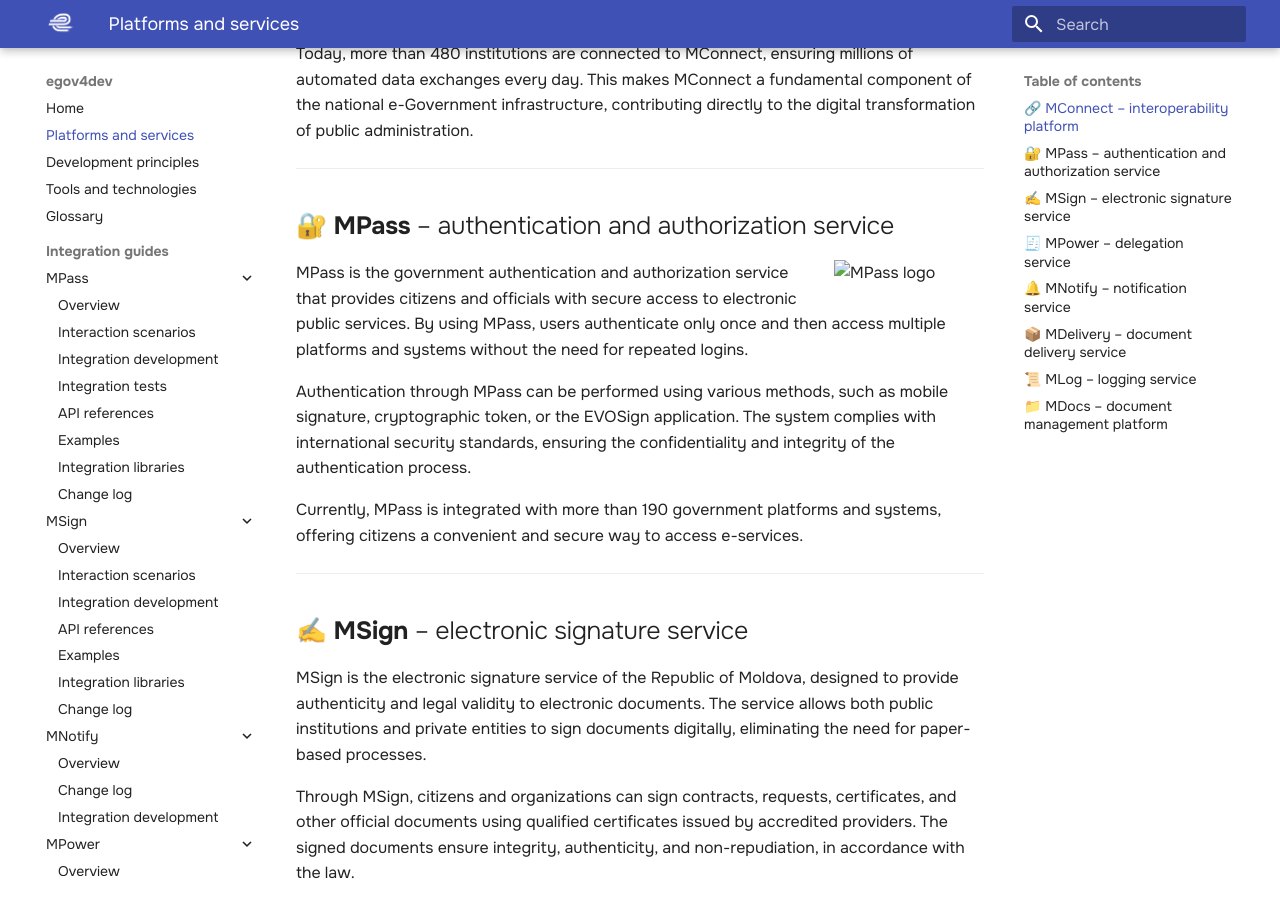
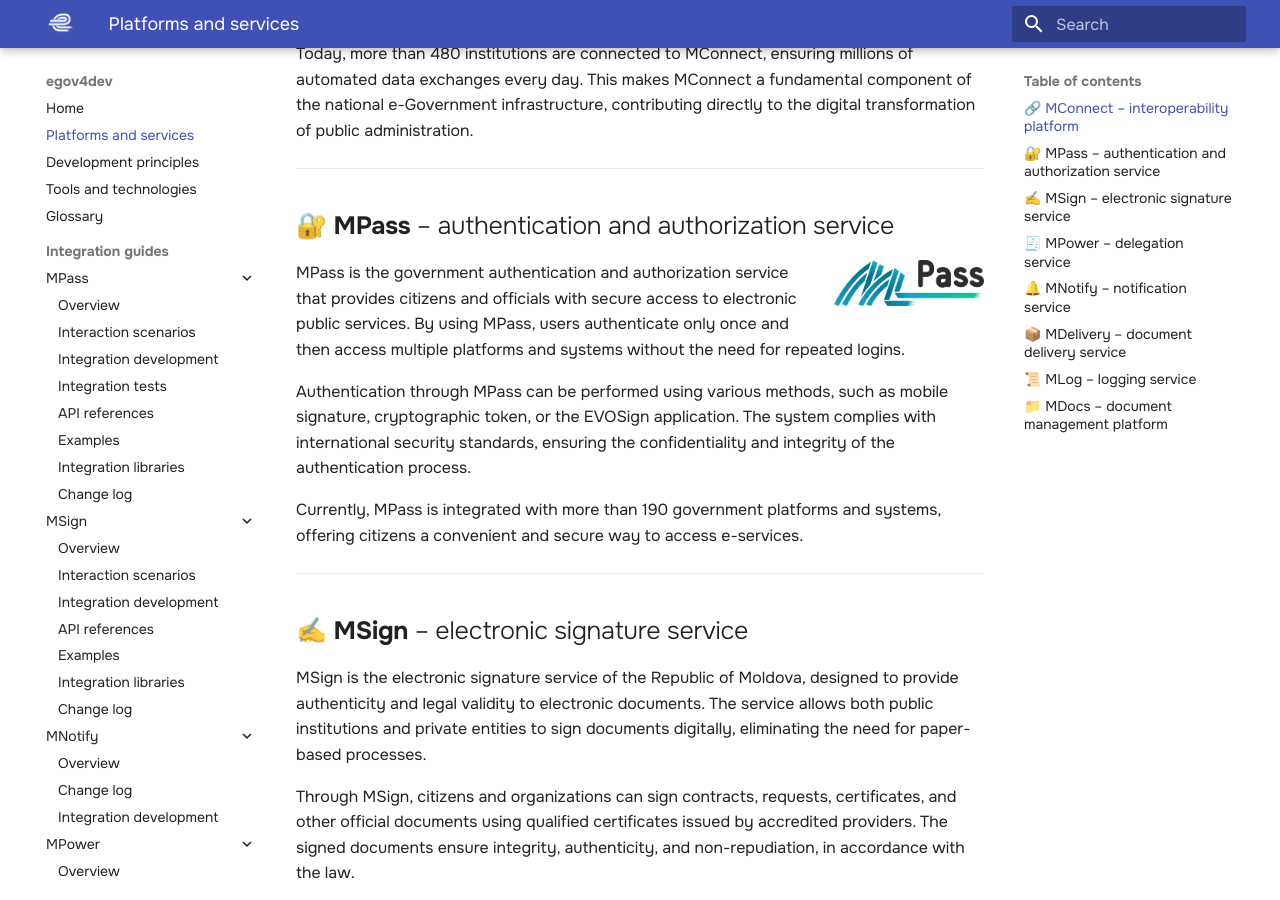
Before and after one commit to egov-moldova/egov4dev, an MkDocs documentation site: the page built from docs/platforms/services.md, in a window 1280 px wide and 900 px high, scrolled down 636 px. Built offline with MkDocs 1.6.1 and Material for MkDocs 9.7.7, drawn with Linux system fonts in a browser that asks for light colours.

Commit message:
Fix image path for MPass logo in services documentation

```diff
--- a/docs/platforms/services.md
+++ b/docs/platforms/services.md
@@ -14,7 +14,7 @@
 
 ## 🔐 **MPass** – authentication and authorization service
 
-<img src="assets/mpass.png" alt="MPass logo" width="150" align="right"/> MPass is the government authentication and authorization service that provides citizens and officials with secure access to electronic public services. By using MPass, users authenticate only once and then access multiple platforms and systems without the need for repeated logins.
+<img src="../../assets/logos/mpass.png" alt="MPass logo" width="150" align="right"/> MPass is the government authentication and authorization service that provides citizens and officials with secure access to electronic public services. By using MPass, users authenticate only once and then access multiple platforms and systems without the need for repeated logins.
 
 Authentication through MPass can be performed using various methods, such as mobile signature, cryptographic token, or the EVOSign application. The system complies with international security standards, ensuring the confidentiality and integrity of the authentication process.
 
```
Also changed, not shown: docs/assets/logos/mpass.png (renamed from docs/assets/mpass.png).
